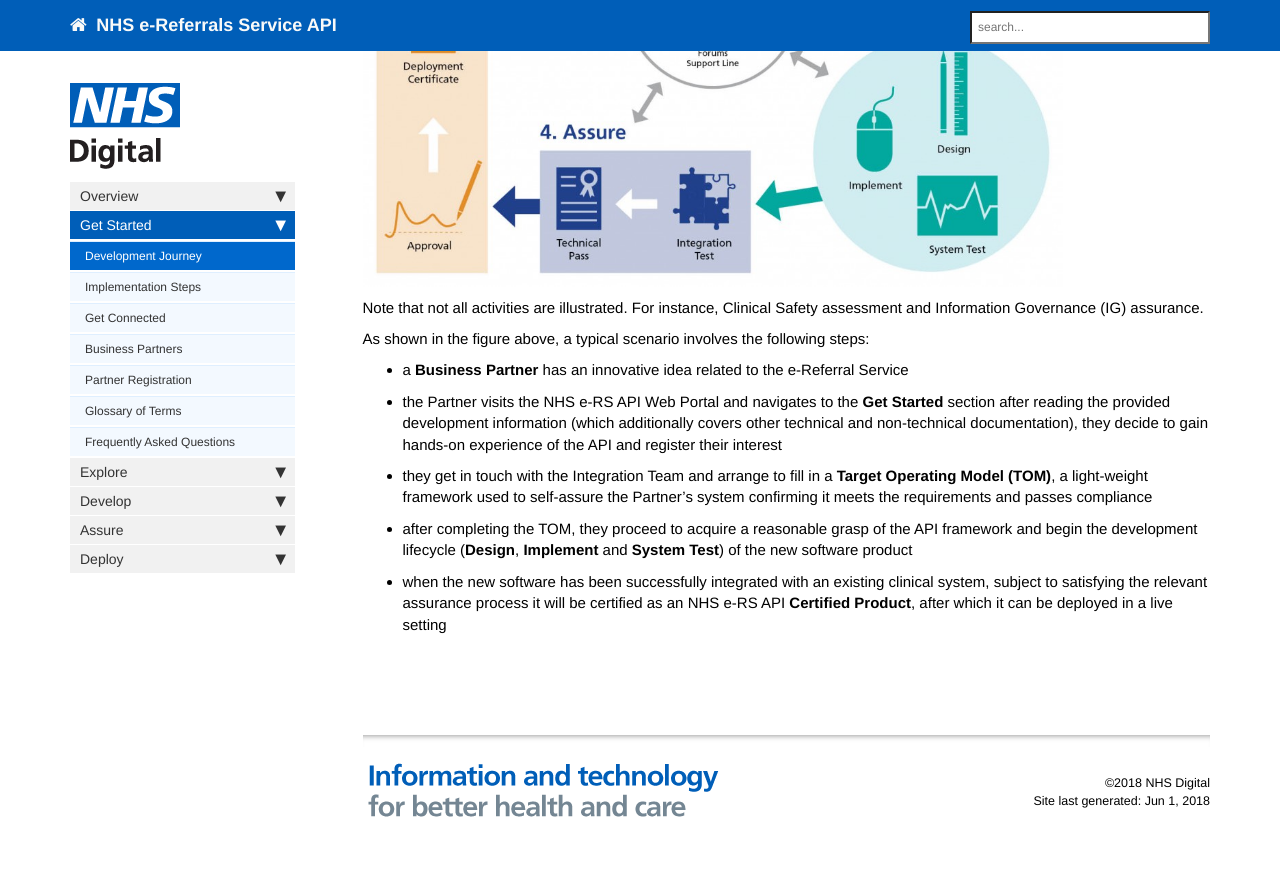
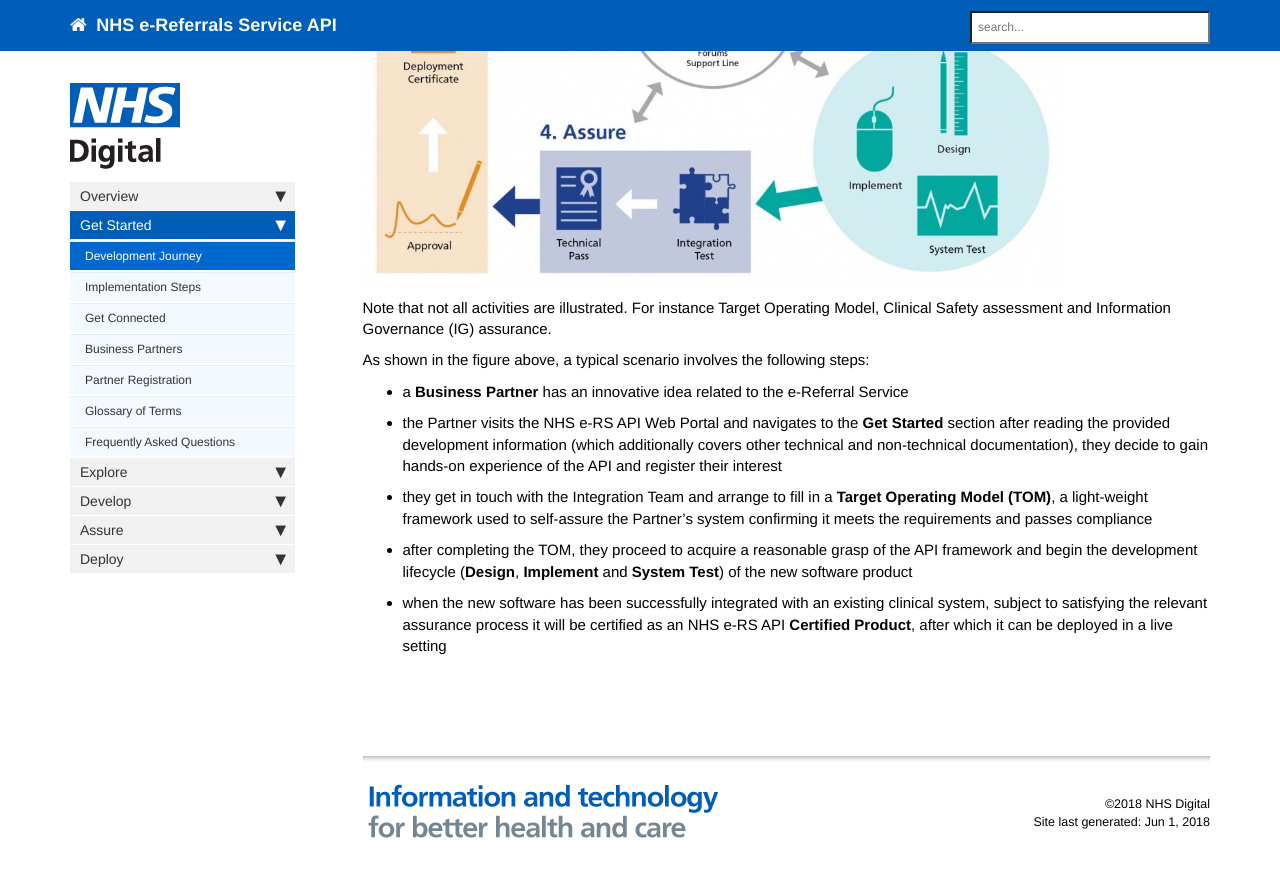
Before and after one commit to wurble369/websitetest, a Jekyll site: the page built from pages/getstarted/getstarted_development_journey.md, in a window 1280 px wide and 900 px high, scrolled down 546 px. Shown: the top 877 px of the window. Built offline with Jekyll 4.4.1, drawn with Linux system fonts in a browser that asks for light colours; nearby versions of some CDN libraries; comment, search, counter and statistics services are not loaded.

Commit message:
More TOM

```diff
--- a/pages/getstarted/getstarted_development_journey.md
+++ b/pages/getstarted/getstarted_development_journey.md
@@ -11,7 +11,7 @@ The diagram below provides a more detailed view of a typical Development Journey
 
 ![NHS e-RS API Development Journey](images/getstarted/NHS_eRS_API_Development_Journey-1024x835.jpg)
 
-Note that not all activities are illustrated. For instance, Clinical Safety assessment and Information Governance (IG) assurance.
+Note that not all activities are illustrated. For instance Target Operating Model, Clinical Safety assessment and Information Governance (IG) assurance.
 
 As shown in the figure above, a typical scenario involves the following steps:
 
```
